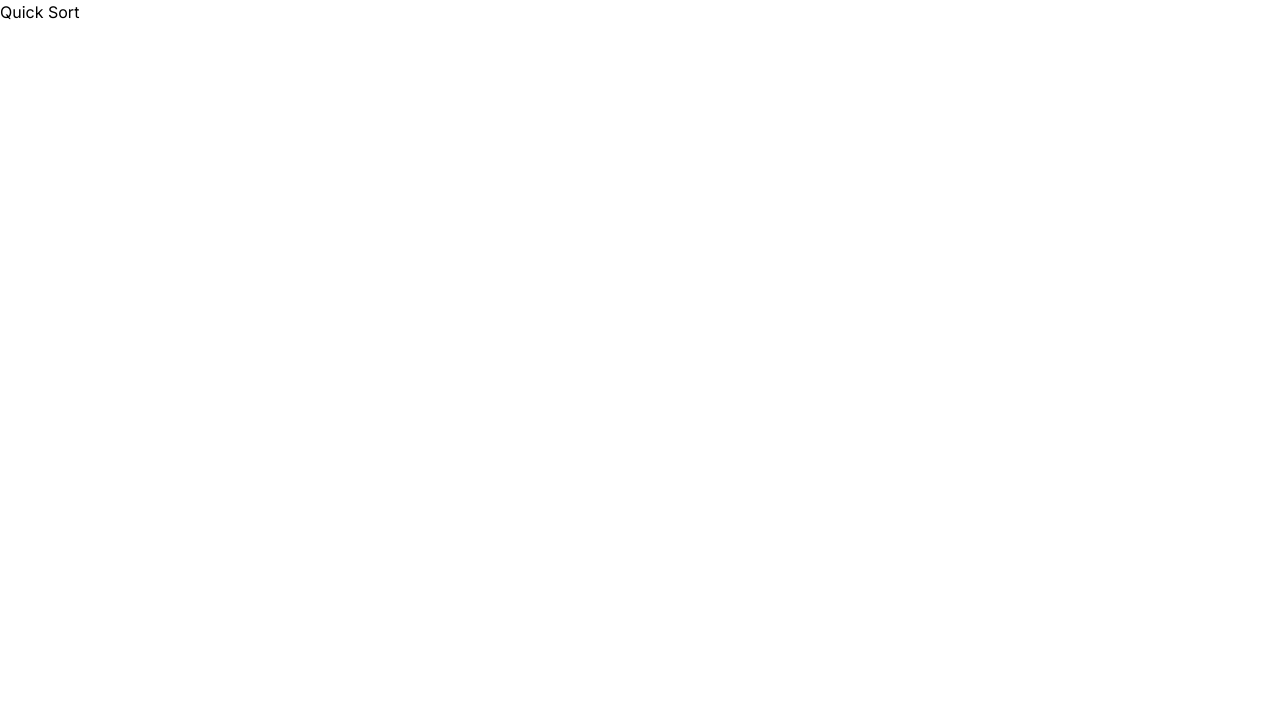
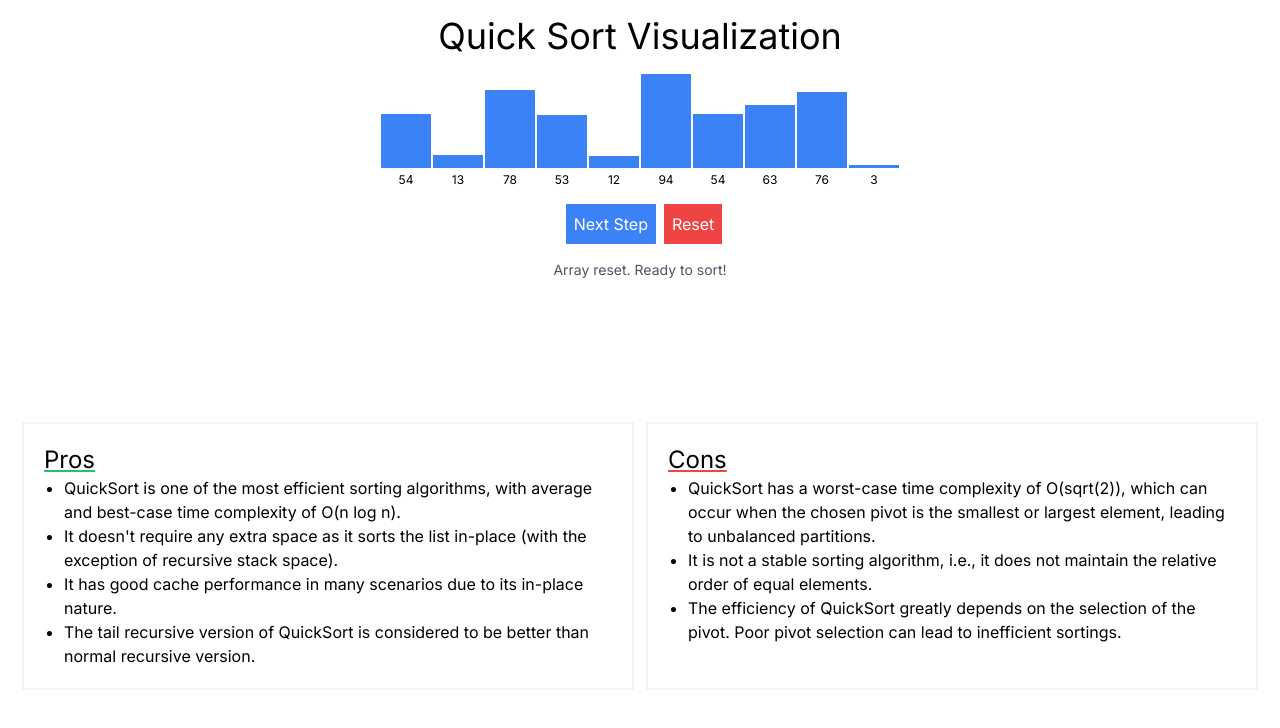
Before and after one commit to hybrid1ze/search-sort-visualiser, a Next.js app in the folder search-sort-visualiser/: page /sort/QuickSort in a window 1280 px wide. Shown: the top 728 px of the page. Built offline with nearby package versions, Linux system fonts and the light colour scheme.

Commit message:
Refactor QuickSort page component

```diff
--- a/search-sort-visualiser/src/app/sort/QuickSort/page.tsx
+++ b/search-sort-visualiser/src/app/sort/QuickSort/page.tsx
@@ -1,7 +1,170 @@
-export default function QuickSort () {
-    return (
-        <div>
-            <h1>Quick Sort</h1>
+"use client";
+import React, { useState, useEffect } from "react";
+
+// Function to generate a random array
+const generateRandomArray = (size: number, max: number): number[] =>
+  Array.from({ length: size }, () => Math.floor(Math.random() * max) + 1);
+
+// Type for segments of the array being sorted
+interface Segment {
+  left: number;
+  right: number;
+}
+
+const QuickSortVisualization = () => {
+  const [array, setArray] = useState<number[]>([]);
+  const [activeSegments, setActiveSegments] = useState<Segment[]>([]);
+  const [pivotIndex, setPivotIndex] = useState<number | null>(null);
+  const [isSorted, setIsSorted] = useState<boolean>(false);
+  const [tooltip, setTooltip] = useState<string>("");
+
+  useEffect(() => {
+    resetArray();
+  }, []);
+
+  const resetArray = (): void => {
+    const newArray: number[] = generateRandomArray(10, 100);
+    setArray(newArray);
+    setActiveSegments([{ left: 0, right: newArray.length - 1 }]);
+    setPivotIndex(null);
+    setIsSorted(false);
+    setTooltip("Array reset. Ready to sort!");
+  };
+
+  const partition = (arr: number[], left: number, right: number): number => {
+    let pivot = arr[right];
+    setTooltip(`Pivot selected at index ${right}.`);
+    let i = left;
+    for (let j = left; j < right; j++) {
+      if (arr[j] < pivot) {
+        [arr[i], arr[j]] = [arr[j], arr[i]];
+        i++;
+      }
+    }
+    [arr[i], arr[right]] = [arr[right], arr[i]];
+    return i;
+  };
+
+  const quickSortStep = (): void => {
+    if (activeSegments.length === 0) {
+      setIsSorted(true);
+      setTooltip("Array is fully sorted!");
+      return;
+    }
+
+    const segments = [...activeSegments];
+    const { left, right } = segments.pop() as Segment;
+
+    if (left < right) {
+      const index = partition(array, left, right);
+      setArray([...array]);
+      setPivotIndex(index);
+      segments.push({ left: index + 1, right });
+      segments.push({ left, right: index - 1 });
+      setTooltip(`Partitioning at pivot index ${index}.`);
+    } else {
+      setTooltip(`No more elements to sort in current segment.`);
+    }
+
+    setActiveSegments(segments);
+  };
+
+  return (
+    <div className="p-4">
+      <div className="flex justify-center text-4xl">
+        <h1>Quick Sort Visualization</h1>
+      </div>
+
+      <div
+        className="mt-8 flex justify-center items-end"
+        style={{ gap: "2px", height: "100px" }}
+      >
+        {array.map((value, index) => {
+          let color = "bg-green-500";
+          if (index === pivotIndex) {
+            color = "bg-red-500";
+          } else if (
+            activeSegments.some(
+              (segment) => index >= segment.left && index <= segment.right
+            )
+          ) {
+            color = "bg-blue-500";
+          }
+          return (
+            <div
+              key={index}
+              className="flex flex-col items-center"
+              style={{ width: "50px" }}
+            >
+              <div
+                className={`${color}`}
+                style={{ height: `${value}px`, width: "100%" }}
+              ></div>
+              <span className="text-xs mt-1">{value}</span>{" "}
+            </div>
+          );
+        })}
+      </div>
+
+      <div className="mt-4 mb-4 flex justify-center">
+        <button
+          onClick={quickSortStep}
+          className="bg-blue-500 text-white p-2 ml-2"
+          disabled={isSorted}
+        >
+          Next Step
+        </button>
+        <button onClick={resetArray} className="bg-red-500 text-white p-2 ml-2">
+          Reset
+        </button>
+      </div>
+      <div className="mt-4 mb-4 flex justify-center">
+        <span className="text-sm text-gray-600">{tooltip}</span>
+      </div>
+
+      <div className="grid grid-cols-2 gap-4 pt-32 px-2">
+        <div className="outline outline-2 outline-slate-100 p-5">
+          <span className="underline decoration-green-500 text-2xl">Pros</span>
+          <ul className="list-disc pl-5">
+            <li>
+              QuickSort is one of the most efficient sorting algorithms, with
+              average and best-case time complexity of O(n log n).
+            </li>
+            <li>
+              It doesn&apos;t require any extra space as it sorts the list
+              in-place (with the exception of recursive stack space).
+            </li>
+            <li>
+              It has good cache performance in many scenarios due to its
+              in-place nature.
+            </li>
+            <li>
+              The tail recursive version of QuickSort is considered to be better
+              than normal recursive version.
+            </li>
+          </ul>
         </div>
-    )
- }
+        <div className="outline outline-2 outline-slate-100 p-5">
+          <span className="underline decoration-red-500 text-2xl">Cons</span>
+          <ul className="list-disc pl-5">
+            <li>
+              QuickSort has a worst-case time complexity of O(sqrt(2)), which
+              can occur when the chosen pivot is the smallest or largest
+              element, leading to unbalanced partitions.
+            </li>
+            <li>
+              It is not a stable sorting algorithm, i.e., it does not maintain
+              the relative order of equal elements.
+            </li>
+            <li>
+              The efficiency of QuickSort greatly depends on the selection of
+              the pivot. Poor pivot selection can lead to inefficient sortings.
+            </li>
+          </ul>
+        </div>
+      </div>
+    </div>
+  );
+};
+
+export default QuickSortVisualization;
```
